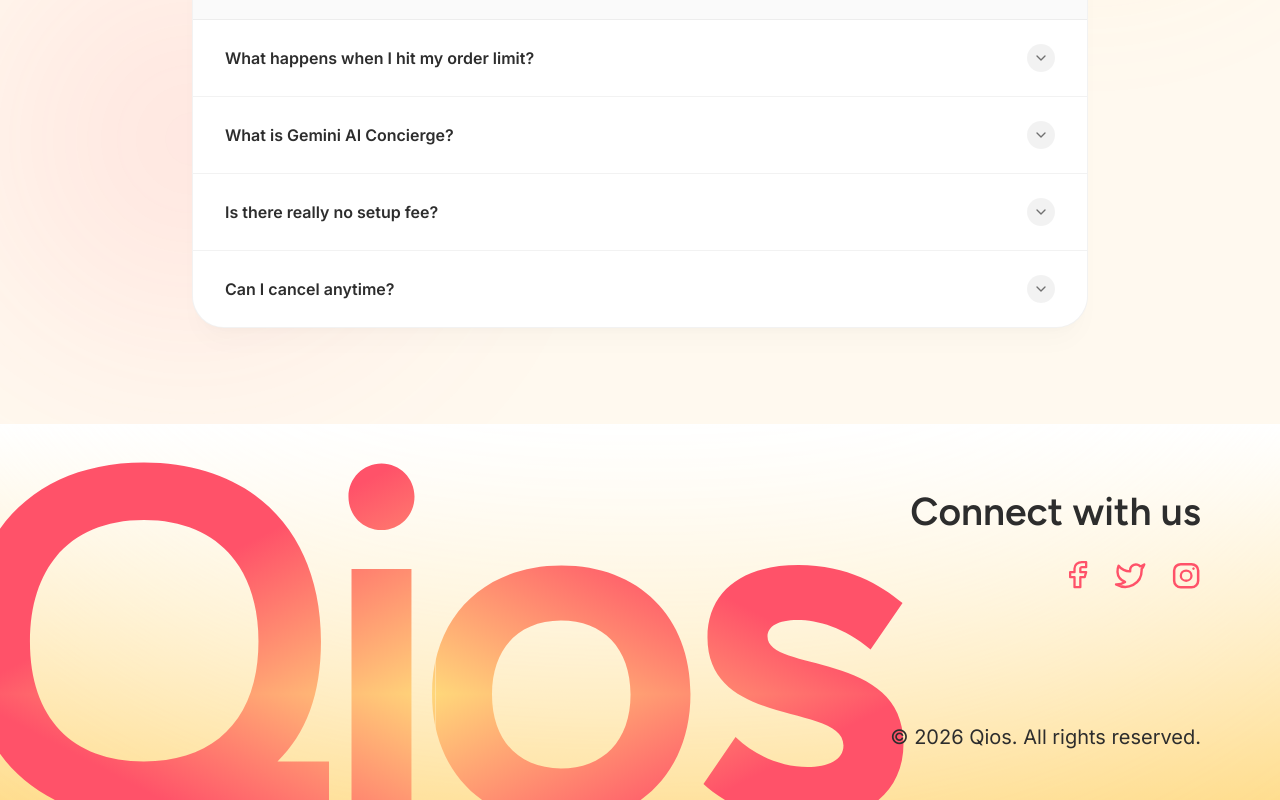
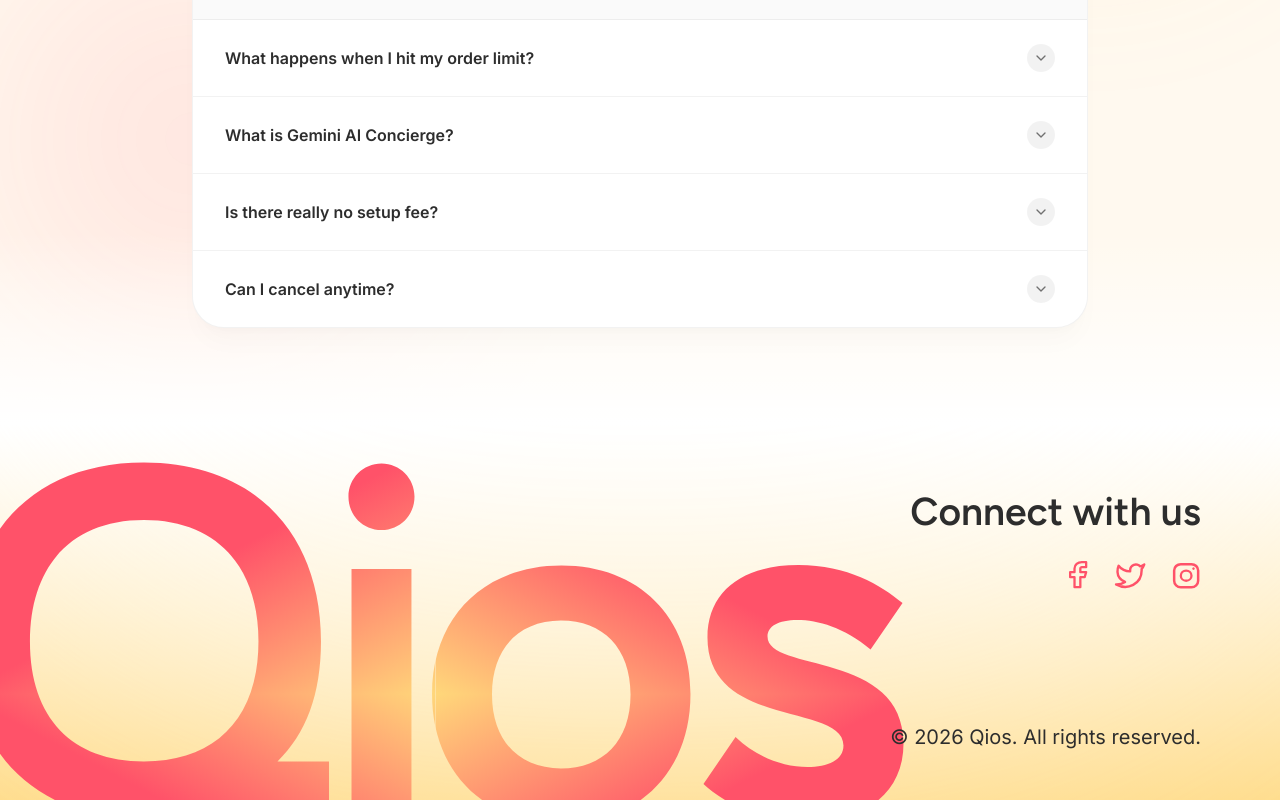
Before and after one commit to ShanRaboy11/Qios, a Next.js app: page / in a window 1280 px wide. Shown: the part 8081-8881 px from the top of the page. Built offline with nearby package versions, Linux system fonts and the light colour scheme.

Commit message:
fix: footer blend

```diff
--- a/src/components/organisms/FAQS.tsx
+++ b/src/components/organisms/FAQS.tsx
@@ -180,6 +180,7 @@
           </div>
         </div>
       </div>
+      <div className="absolute bottom-0 inset-x-0 h-48 bg-gradient-to-t from-white via-white/50 to-transparent pointer-events-none z-0" />
     </section>
   );
 }
```
